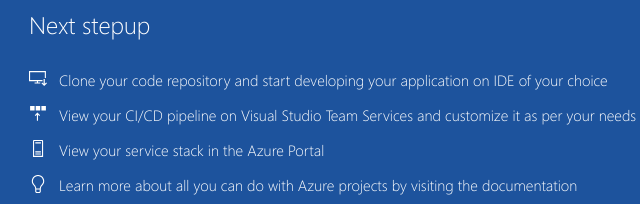
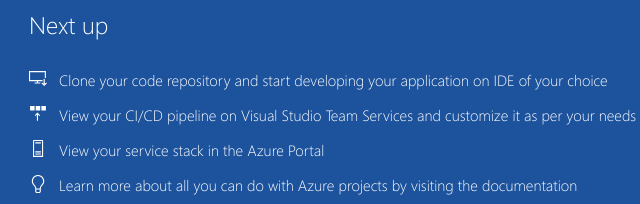
Before and after one commit to rubsogun/devops, a plain HTML site: page sample-project/index.html in a window 1280 px wide. Shown: the part 590-794 px from the top of the page, 196-836 px from the left. Drawn offline with Linux system fonts and the light colour scheme.

Commit message:
reverted the change

```diff
--- a/sample-project/index.html
+++ b/sample-project/index.html
@@ -22,7 +22,7 @@
                 <div class="description line-1"> Azure DevOps Project has been successfully setup</div>
                 <div class="description line-2"> Your HTML app is up and running on Azure</div>
                 <div class="next-steps-container">
-                    <div class="next-steps-header">Next stepup</div>
+                    <div class="next-steps-header">Next up</div>
                     <div class="next-steps-body">
                         <div class="step">
                             <div class="step-icon">
```
